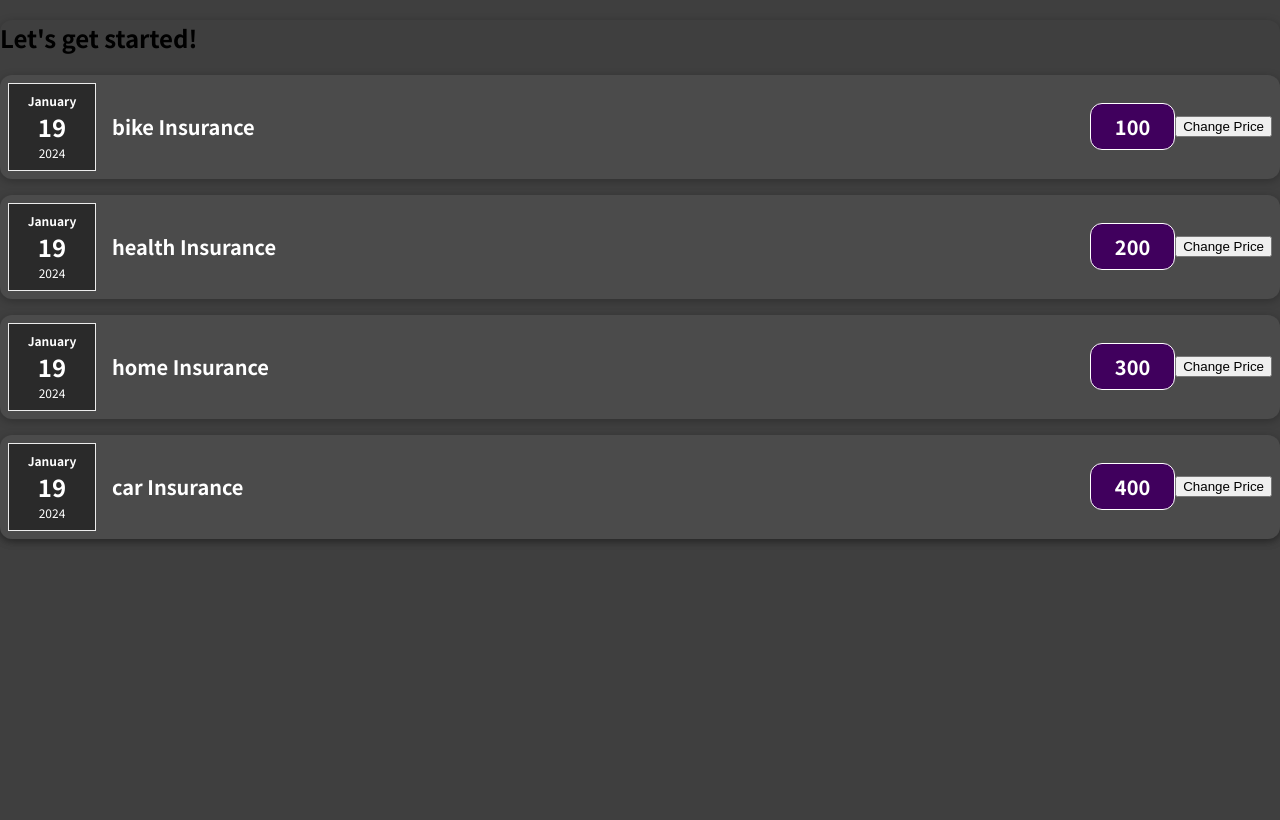
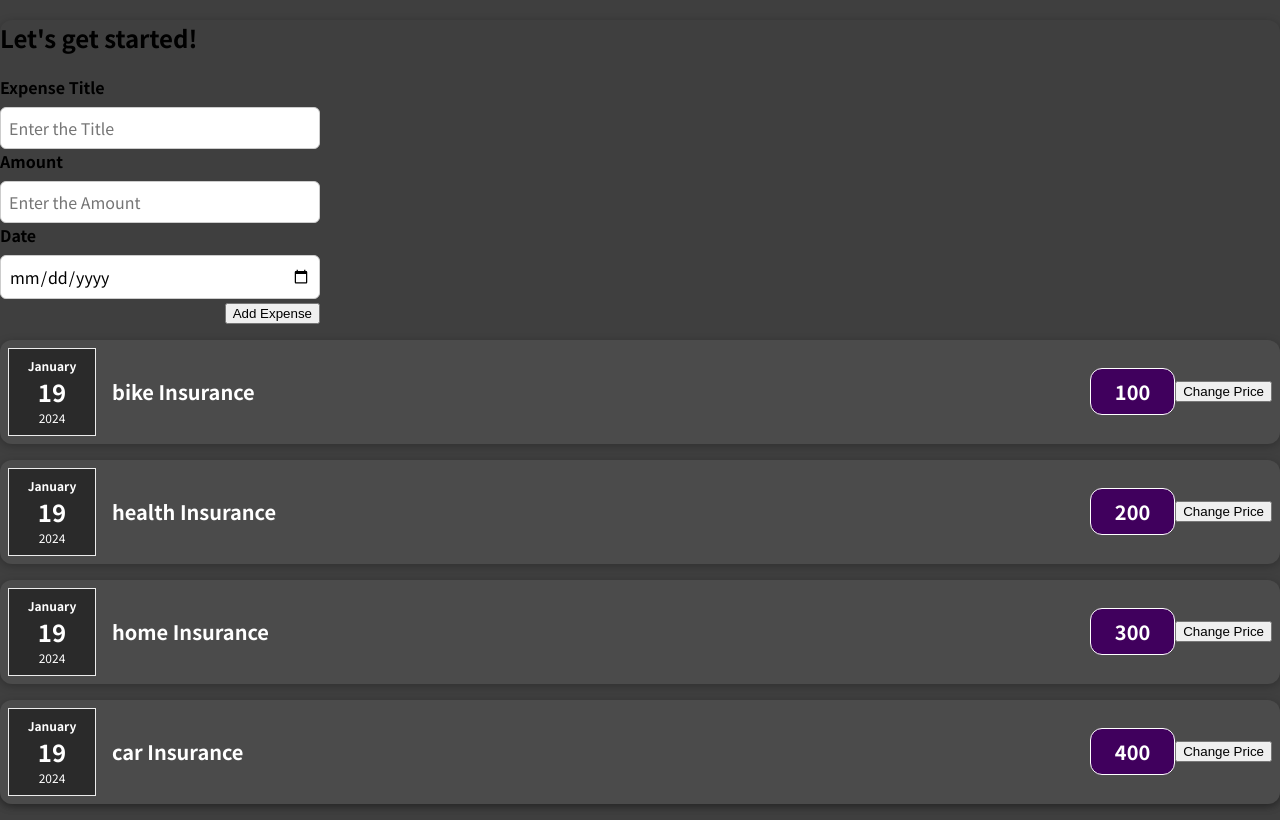
Before and after one commit to OnkarDivekar07/ReactBasics, a React (Create React App) app: page / in a window 1280 px wide. Built offline with nearby package versions, Linux system fonts and the light colour scheme.

Commit message:
M 2 task 3

```diff
--- a/src/App.js
+++ b/src/App.js
@@ -1,4 +1,5 @@
 import ExpenseItem from "./components/Expense/ExpenseItem";
+import ExpenseForm from "./components/Expense/ExpenseForm";
 import Card from "./components/UI/Card";
 function App() {
   const expense = [
@@ -26,6 +27,7 @@ function App() {
   return (
     <Card>
       <h2>Let's get started!</h2>
+      <ExpenseForm></ExpenseForm>
       <ExpenseItem
         Date={expense[0].Date}
         Title={expense[0].Title}
--- /dev/null
+++ b/src/components/Expense/ExpenseForm.css
@@ -0,0 +1,26 @@
+.new-expense__controls {
+  display: flex;
+  flex-wrap: wrap;
+  gap: 1rem;
+  margin-bottom: 1rem;
+  text-align: left;
+}
+
+.new-expense__control label {
+  font-weight: bold;
+  margin-bottom: 0.5rem;
+  display: block;
+}
+
+.new-expense__control input {
+  font: inherit;
+  padding: 0.5rem;
+  border-radius: 6px;
+  border: 1px solid #ccc;
+  width: 20rem;
+  max-width: 100%;
+}
+
+.new-expense__actions {
+  text-align: right;
+}
--- /dev/null
+++ b/src/components/Expense/ExpenseForm.js
@@ -0,0 +1,34 @@
+import "./ExpenseForm.css";
+
+function ExpenseForm() {
+  function formHandler() {
+    const form = document.getElementById("form");
+    console.log(form.value);
+  }
+
+  return (
+    <div className="new-expense__controls">
+      <form id="form">
+        <div className="new-expense__control">
+          <label htmlFor="ExpenseTitle">Expense Title</label>
+          <input type="text" placeholder="Enter the Title" />
+        </div>
+        <div className="new-expense__control">
+          <label htmlFor="Amount">Amount</label>
+          <input type="number" placeholder="Enter the Amount" />
+        </div>
+        <div className="new-expense__control">
+          <label htmlFor="date">Date</label>
+          <input type="date" placeholder="Enter the date" />
+        </div>
+        <div className="new-expense__actions">
+          <button type="submit" onClick={formHandler}>
+            Add Expense
+          </button>
+        </div>
+      </form>
+    </div>
+  );
+}
+
+export default ExpenseForm;
```
